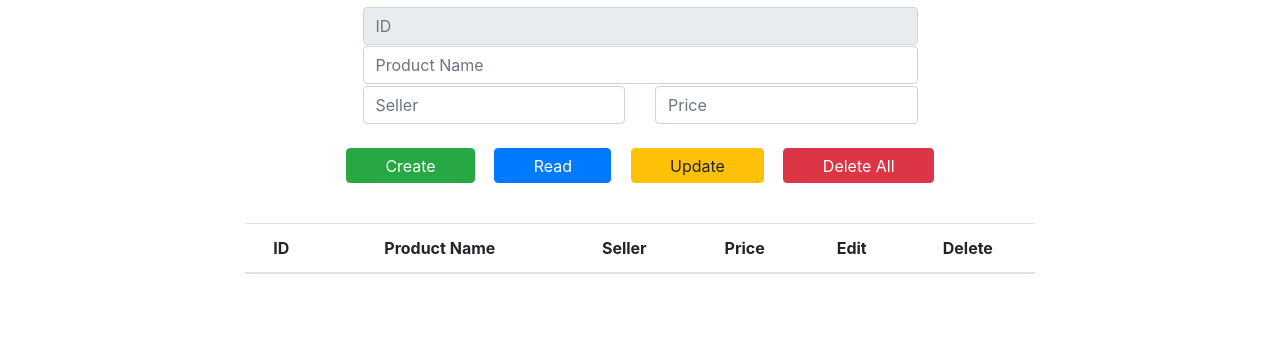
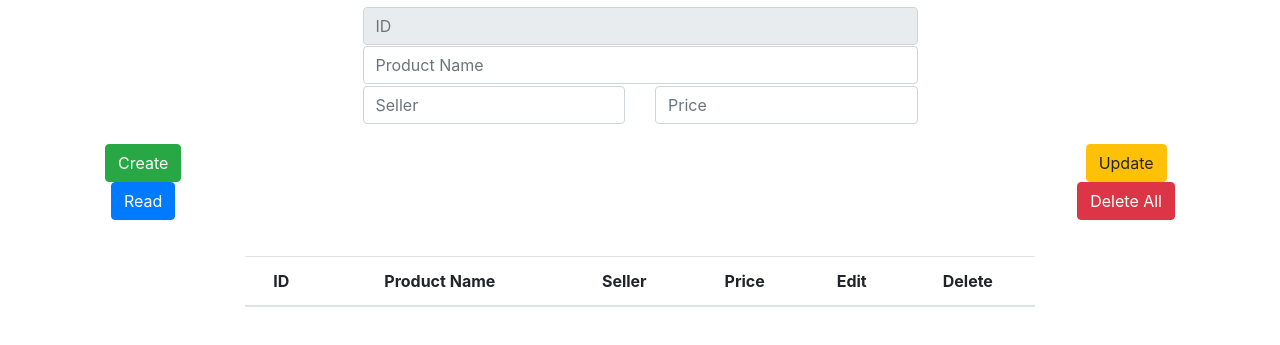
Before and after one commit to Murali8327/B9IS123, a plain HTML site: page DIDElectrnoicStore/src/Index.html in a window 1280 px wide. Shown: the part 135-480 px from the top of the page. Drawn offline with nearby package versions, Linux system fonts and the light colour scheme; a script that the page names is missing.

Commit message:
made changes in buttons

```diff
--- a/DIDElectrnoicStore/src/Index.html
+++ b/DIDElectrnoicStore/src/Index.html
@@ -38,11 +38,20 @@
           </div>
         </form>
       </div>
-      <div class="d-flex justify-content-center">
-        <button class="btn btn-success" id="btn-create">Create</button>
-        <button class="btn btn-primary" id="btn-read">Read</button>
-        <button class="btn btn-warning" id="btn-update">Update</button>
-        <button class="btn btn-danger" id="btn-delete">Delete All</button>
+      <div style="display: flex; justify-content: space-between; margin: 20px;">
+        <!-- Left Top -->
+        <div>
+          <button class="btn btn-success" id="btn-create">Create</button>
+          <br>
+          <button class="btn btn-primary" id="btn-read">Read</button>
+        </div>
+
+        <!-- Right Top -->
+        <div>
+          <button class="btn btn-warning" id="btn-update">Update</button>
+          <br>
+          <button class="btn btn-danger" id="btn-delete">Delete All</button>
+        </div>
       </div>
 
       <!--  Table -->
```
Also changed, not shown: DIDElectrnoicStore/src/style.css (line endings or trailing spaces).
